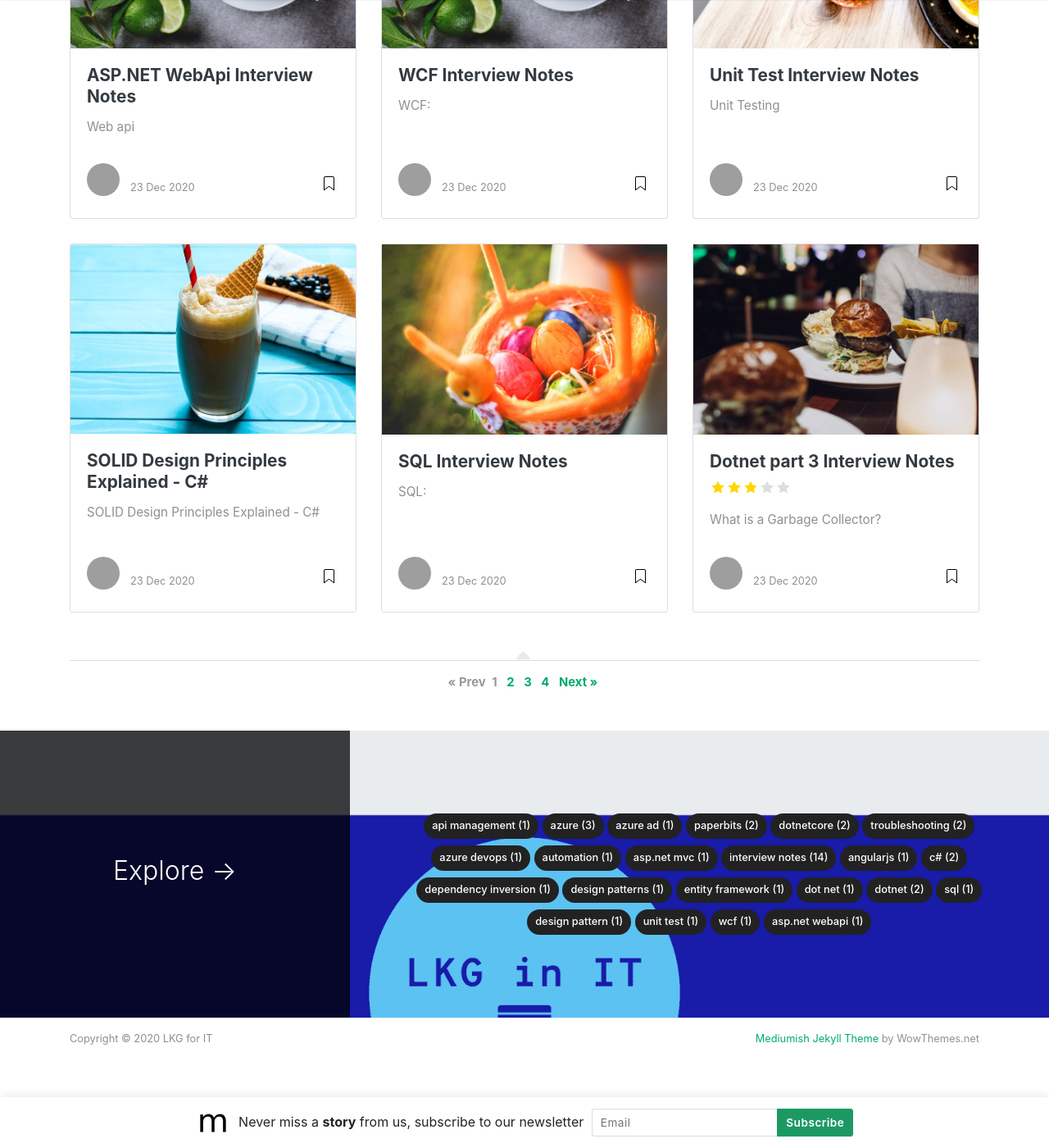
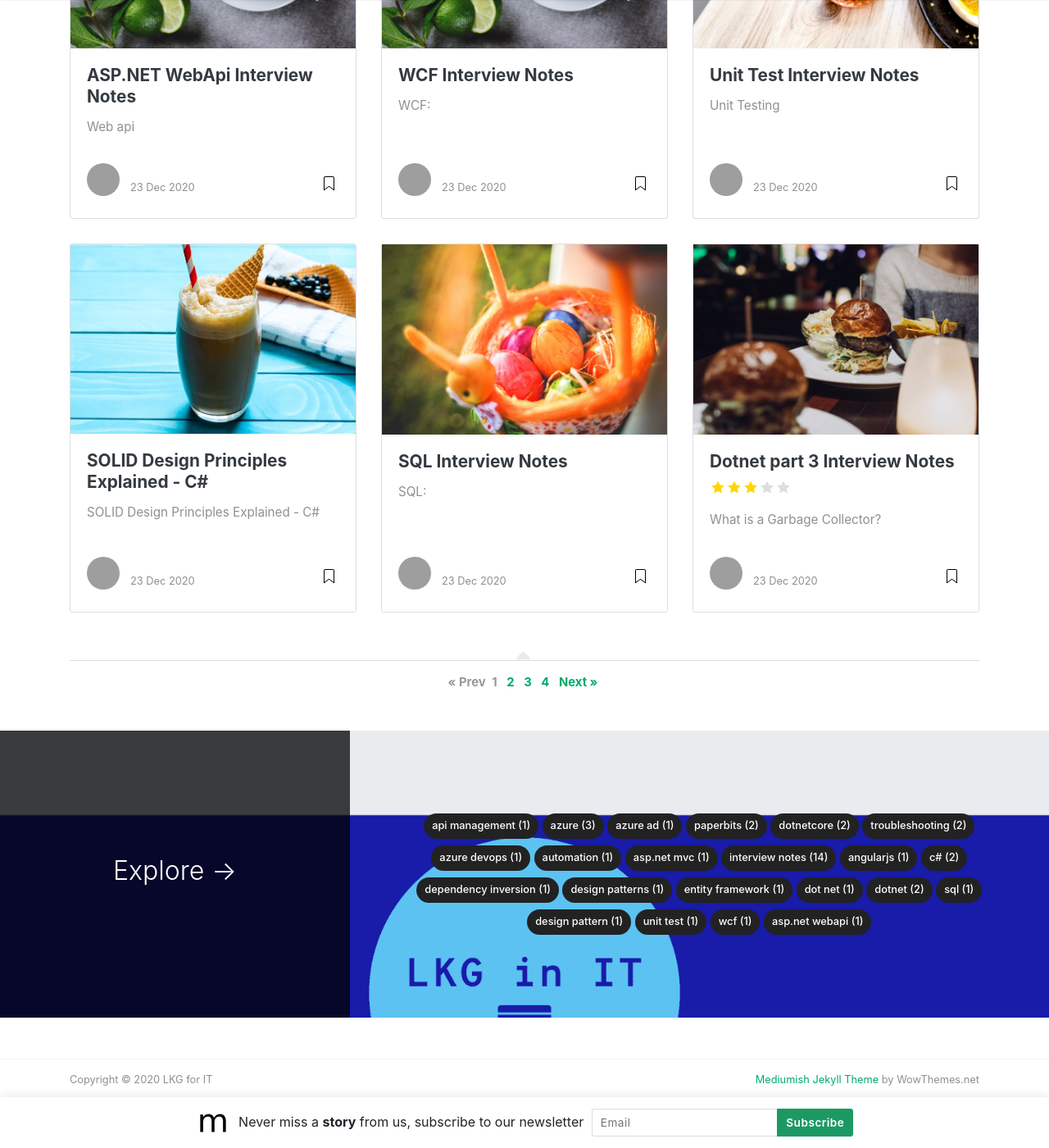
Before and after one commit to SSanjeevi/lkgforitmediumish, a Jekyll site: the page built from index.html, in a window 1280 px wide and 1400 px high, scrolled down 832 px. Shown: the whole window at 82% size. Built offline with Jekyll 4.4.1, drawn with Linux system fonts in a browser that asks for light colours; nearby versions of some CDN libraries; the list of posts is cut into pages by our own code; grey boxes are pictures that could not be loaded.

Commit message:
update css

```diff
--- a/assets/css/screen.css
+++ b/assets/css/screen.css
@@ -769,7 +769,7 @@ iframe {
 
 @media (min-width:768px) {
     .jumbotron.fortags {
-        margin-bottom: -50px;
+        margin-bottom: 0px;
         margin-top: 3rem;
         padding: 0;
         height: 350px;
```
